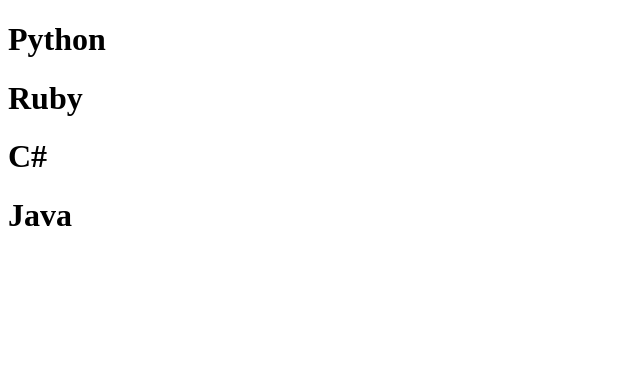
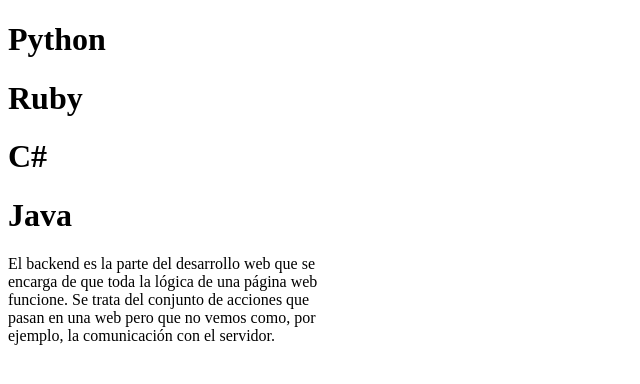
Before and after one commit to neydermosquera/Taller2PGWEB, a plain HTML site: page Backend.html in a window 1280 px wide. Shown: the whole page, without its empty margins (0-640 px from the left). Drawn offline with Linux system fonts and the light colour scheme.

Commit message:
Backend-cambio.html

```diff
--- a/Backend.html
+++ b/Backend.html
@@ -11,5 +11,11 @@
     <h1>Ruby</h1>
     <h1>C#</h1>
     <h1>Java</h1>
+    <p>El backend es la parte del desarrollo web que se<br>
+	encarga de que toda la lógica de una página web<br>
+	funcione. Se trata del conjunto de acciones que<br>
+	pasan en una web pero que no vemos como, por<br>
+	ejemplo, la comunicación con el servidor.<br>
+	</p>
 </body>
 </html>
```
